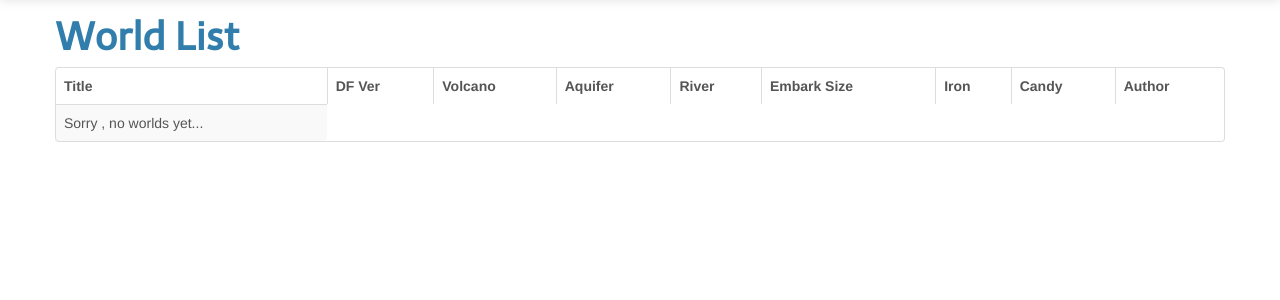
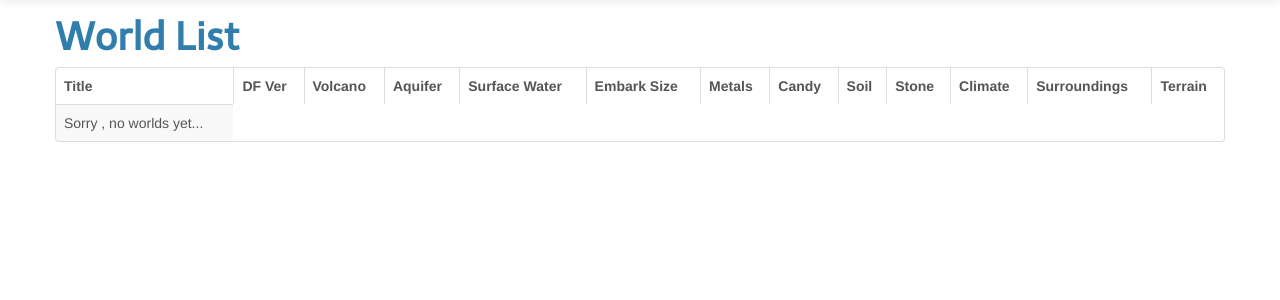
Before and after one commit to alexjj/dfworlds, a Django app: page /worlds/ in a window 1280 px wide. Shown: the part 53-353 px from the top of the page. Run offline with Django 3.2, Linux system fonts and the light colour scheme; data that the repository does not hold is empty; some libraries are stand-ins or nearby versions.

Commit message:
Changed metals model type

```diff
--- a/worlds/admin.py
+++ b/worlds/admin.py
@@ -1,5 +1,5 @@
 from django.contrib import admin
-from .models import World, Dfversion, Stonetype, Soil_type, Surface_water
+from .models import World, Dfversion, Stonetype, Soil_type, Surface_water, Metal
 
 
 class WorldAdmin(admin.ModelAdmin):
@@ -14,3 +14,4 @@ admin.site.register(Dfversion)
 admin.site.register(Stonetype)
 admin.site.register(Surface_water)
 admin.site.register(Soil_type)
+admin.site.register(Metal)
--- a/worlds/forms.py
+++ b/worlds/forms.py
@@ -4,5 +4,6 @@ from .models import World
 
 
 class WorldForm(ModelForm):
+
     class Meta:
         model = World
--- a/worlds/templates/worlds/world_form.html
+++ b/worlds/templates/worlds/world_form.html
@@ -4,7 +4,10 @@
 {% block page_content %}
 
 <form action="{% url 'worlds:addworld' %}" method="post">{% csrf_token %}
-{{ form.as_p }}
+<fieldset>
+    {{ form.as_p }}
+
+</fieldset>
 <input type="submit" value="Submit" />
 </form>
 
--- a/worlds/templates/worlds/world_list.html
+++ b/worlds/templates/worlds/world_list.html
@@ -10,11 +10,15 @@
             <th>DF Ver</th>
             <th>Volcano</th>
             <th>Aquifer</th>
-            <th>River</th>
+            <th>Surface Water</th>
             <th>Embark Size</th>
-            <th>Iron</th>
+            <th>Metals</th>
             <th>Candy</th>
-            <th>Author</th>
+            <th>Soil</th>
+            <th>Stone</th>
+            <th>Climate</th>
+            <th>Surroundings</th>
+            <th>Terrain</th>
         </tr>
     </thead>
     <tbody>
@@ -23,12 +27,16 @@
             <td><a href="{{ world.get_absolute_url }}">{{ world.title }}</a></td>
             <td>{{ world.df_version }}</td>
             <td>{{ world.get_has_volcano_display }}</td>
-            <td>{{ world.has_aquifer }}</td>
-            <td>{{ world.get_has_water_display }}</td>
+            <td>{{ world.has_aquifer|yesno:"Yes,No" }}</td>
+            <td>{% for has_water in world.has_water.all %}{{ has_water }}, {% endfor %}</td>
             <td>{{ world.embark_size }}</td>
-            <td>{{ world.has_iron }}</td>
+            <td>{% for metal in world.metal.all %}{{ metal }}, {% endfor %}</td>
             <td>{{ world.has_candy|yesno:"Yes,No" }}</td>
-            <td>{{ world.author }}</td>
+            <td>{% for has_soil in world.has_soil.all %}{{ has_soil }}, {% endfor %}</td>
+            <td>{% for stone in world.stone.all %}{{ stone }}, {% endfor %}</td>
+            <td>{{ world.get_climate_display }}</td>
+            <td>{{ world.get_surroundings_display }}</td>
+            <td>{{ world.get_terrain_display }}</td>
         </tr>
     {% empty %}
     <tr><td colspan="0">Sorry , no worlds yet...</td></tr>
```
Also changed, not shown: worlds/models.py (+11 -8 lines).
